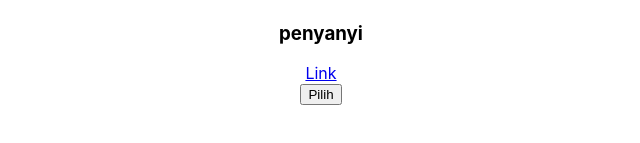
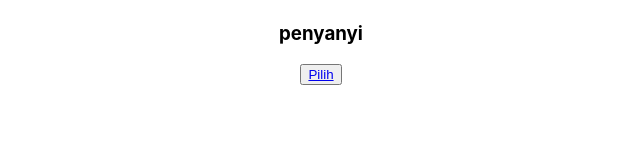
Before and after one commit to rezkykukuh/tes-spotify, a React (Create React App) app: page / in a window 1280 px wide. Shown: the part 469-612 px from the top of the page, without its empty margins (319-959 px from the left). Built offline with nearby package versions, Linux system fonts and the light colour scheme.

Commit message:
Add playlist

```diff
--- a/src/App.js
+++ b/src/App.js
@@ -88,8 +88,7 @@ function App() {
         <h2>{data.album.name}</h2>
         <h2>{data.artists[0].name}</h2>
         <h3>penyanyi</h3>
-        <a href={data.album.uri}>Link</a><br/>
-        <button>Pilih</button>
+        <button><a href={data.album.uri}>Pilih</a></button>
 
         </div>
     </div>
```
